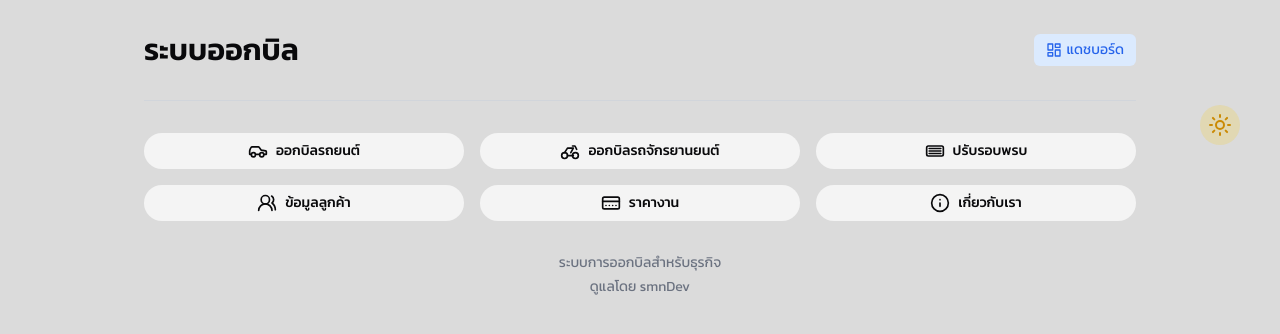
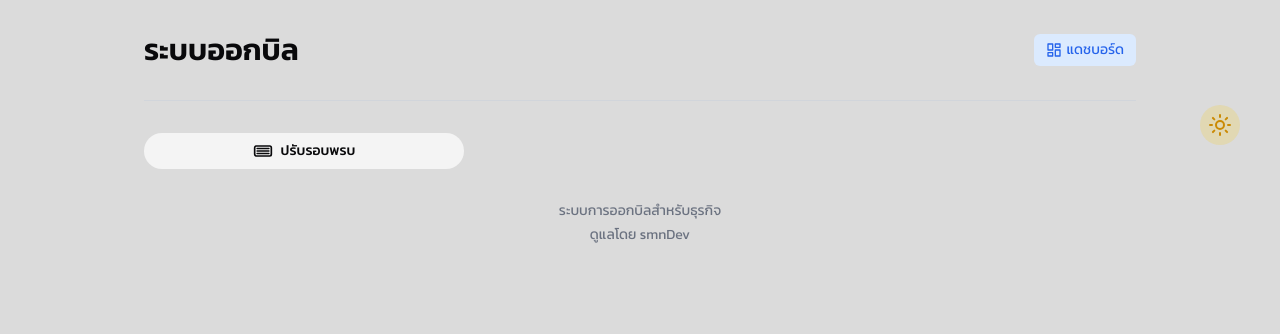
Before and after one commit to NakarinSMN/billing, a Next.js app: page / in a window 1280 px wide. Shown: the top 334 px of the page. Built offline with nearby package versions, Linux system fonts and the light colour scheme.

Commit message:
Update page.tsx

```diff
--- a/src/app/page.tsx
+++ b/src/app/page.tsx
@@ -25,36 +25,36 @@ export default function Home() {
   }, []);
 
   const navButtons: NavButton[] = [
-    {
-      href: "/car-billing",
-      icon: <CarIcon className="w-5 h-5" />,
-      text: "ออกบิลรถยนต์"
-    },
-    {
-      href: "/motorcycle-billing",
-      icon: <MotorcycleIcon className="w-5 h-5" />,
-      text: "ออกบิลรถจักรยานยนต์"
-    },
+    // {
+    //   href: "/car-billing",
+    //   icon: <CarIcon className="w-5 h-5" />,
+    //   text: "ออกบิลรถยนต์"
+    // },
+    // {
+    //   href: "/motorcycle-billing",
+    //   icon: <MotorcycleIcon className="w-5 h-5" />,
+    //   text: "ออกบิลรถจักรยานยนต์"
+    // },
     {
       href: "/adjust-carpet",
       icon: <CarpetIcon className="w-5 h-5" />,
       text: "ปรับรอบพรบ"
-    },
-    {
-      href: "/customer-info",
-      icon: <CustomerIcon className="w-5 h-5" />,
-      text: "ข้อมูลลูกค้า"
-    },
-    {
-      href: "/pricing",
-      icon: <PricingIcon className="w-5 h-5" />,
-      text: "ราคางาน"
-    },
-    {
-      href: "/about",
-      icon: <AboutIcon className="w-5 h-5" />,
-      text: "เกี่ยวกับเรา"
     }
+    // {
+    //   href: "/customer-info",
+    //   icon: <CustomerIcon className="w-5 h-5" />,
+    //   text: "ข้อมูลลูกค้า"
+    // },
+    // {
+    //   href: "/pricing",
+    //   icon: <PricingIcon className="w-5 h-5" />,
+    //   text: "ราคางาน"
+    // },
+    // {
+    //   href: "/about",
+    //   icon: <AboutIcon className="w-5 h-5" />,
+    //   text: "เกี่ยวกับเรา"
+    // }
   ];
 
   return (
```
